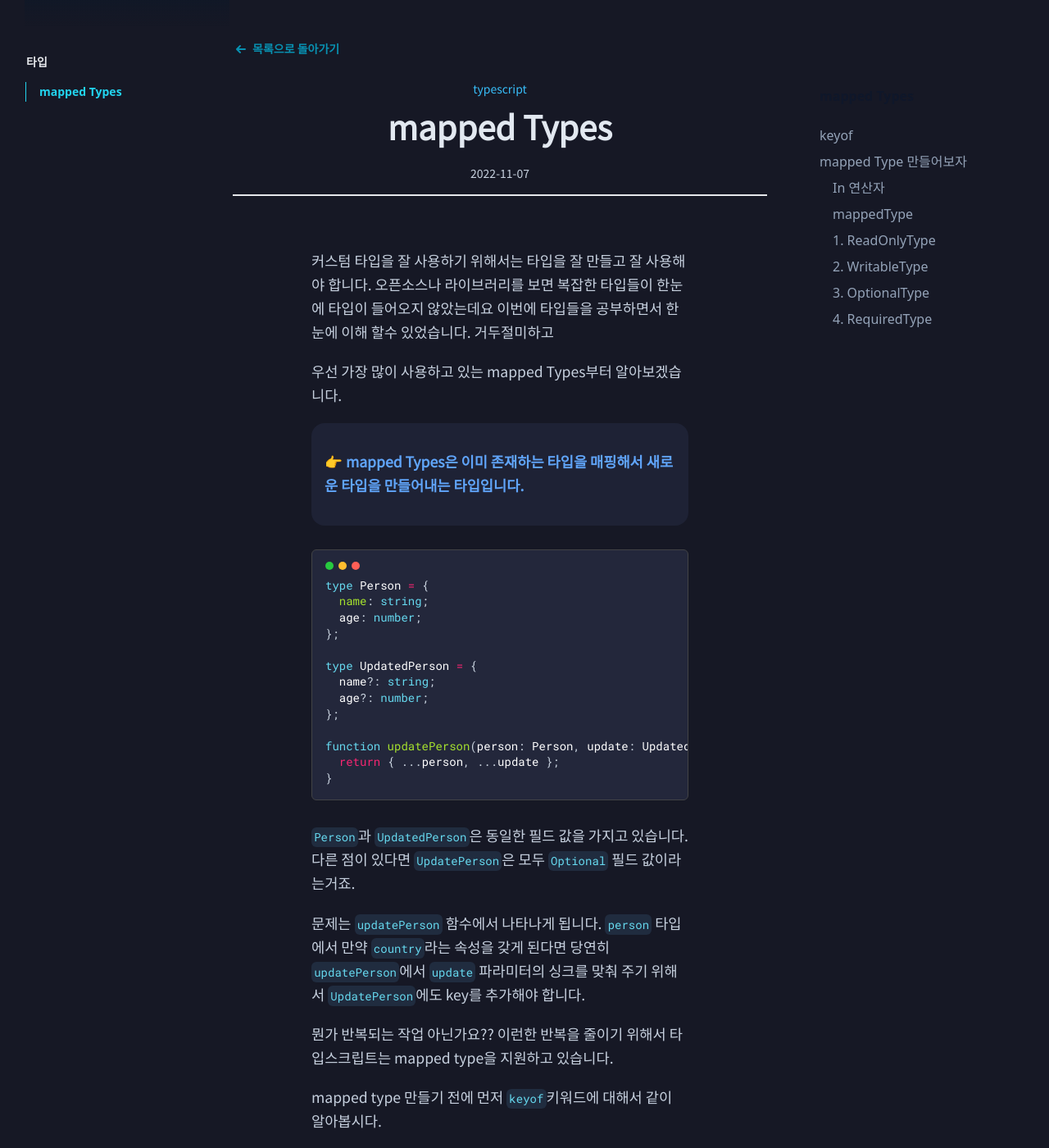
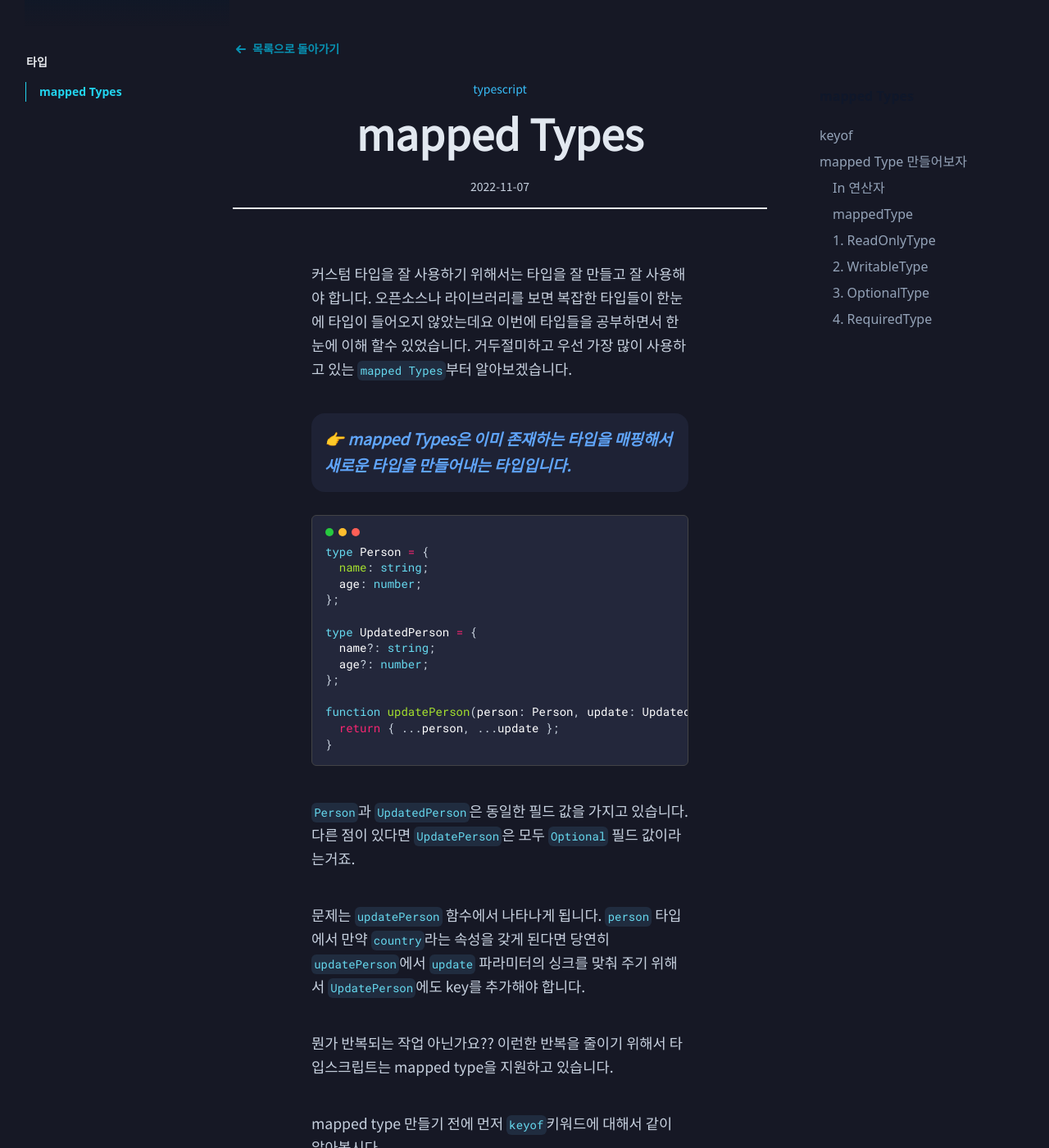
Before and after one commit to player31-kks/player31-kks.github.io, a Jekyll site: the page built from _posts/typescript/타입/2022-11-07-mappedTypes.md, in a window 1280 px wide and 1400 px high. Shown: the whole window at 82% size. Built offline with Jekyll 4.4.1, drawn with Linux system fonts in a browser that asks for light colours; nearby versions of some CDN libraries; some web fonts are replaced.

Commit message:
[Fix] css

```diff
--- a/_data/subcategories.yml
+++ b/_data/subcategories.yml
@@ -1,4 +1,4 @@
-nestjs: [Getting Started, Core Concepts, Customization, Base Styles, Layout]
+nestjs: [Getting Started]
 nodejs: [ES6이후, 자바스크립트 자세히 보기,고급레시피]
 etc: [DNS]
 graphql: [basic,rule]
--- a/_posts/typescript/타입/2022-11-07-mappedTypes.md
+++ b/_posts/typescript/타입/2022-11-07-mappedTypes.md
@@ -5,8 +5,7 @@ title: mapped Types
 ---
 
 커스텀 타입을 잘 사용하기 위해서는 타입을 잘 만들고 잘 사용해야 합니다. 오픈소스나 라이브러리를 보면 복잡한 타입들이 한눈에 타입이 들어오지 않았는데요 이번에 타입들을 공부하면서 한눈에 이해 할수 있었습니다. 거두절미하고
-
-우선 가장 많이 사용하고 있는 mapped Types부터 알아보겠습니다.
+우선 가장 많이 사용하고 있는 `mapped Types`부터 알아보겠습니다.
 
 
 >  👉 mapped Types은 이미 존재하는 타입을 매핑해서 새로운 타입을 만들어내는 타입입니다.
--- a/_sass/markdown.scss
+++ b/_sass/markdown.scss
@@ -98,13 +98,6 @@
     overflow-x: scroll;
   }
 
-  //a,
-  //a:visited {
-  //  text-decoration-line: underline;
-  //    color:  #E2E8F0;
-  //  text-decoration-color: #3b82f6;
-  //  text-decoration-thickness: 2px;
-  //}
   a {
     position: relative;
     transition: 0.3s linear;
@@ -130,16 +123,6 @@
     color: white;
   }
 
-  //a:hover::after { height: 15%; }
-  //a:hover,
-  //a:focus,
-  //a:active {
-  //  transition: 3s ease-in-out;
-  //  text-decoration-line: underline;
-  //  color:  #E2E8F0;
-  //  text-decoration-thickness: 4px;
-  //}
-
   .modest-no-decoration {
     text-decoration: none;
   }
@@ -158,8 +141,8 @@
 
   p,
   .modest-p {
-    margin-bottom: 1.2rem;
-    margin-top: 1rem;
+    margin-bottom: 2.5rem;
+    margin-top: 2.5rem;
     font-family: Pretendard, "Noto Sans KR", sans-serif;
   }
 
@@ -176,8 +159,8 @@
     color: #e2e8f0;
   }
   h2,
-  h3,
-  h4 {
+  h3{
+    margin-top: 4rem;
     border-left: 2px solid #66d9ef;
     padding-left: 16px;
   }
@@ -279,6 +262,12 @@
   blockquote {
     padding: 1rem;
   }
+  blockquote p {
+    font-size: 1.2rem;
+    font-style: italic;
+    margin-bottom: 0rem;
+    margin-top: 0rem;
+  }
 
   pre {
     //color: #38BDF8;
@@ -330,6 +319,10 @@
   .no-baseline::after {
     height: 0;
   }
+
+  h1 {
+    font-size: 3.2rem;
+  }
 }
 
 .toc-depth-2 {
```
